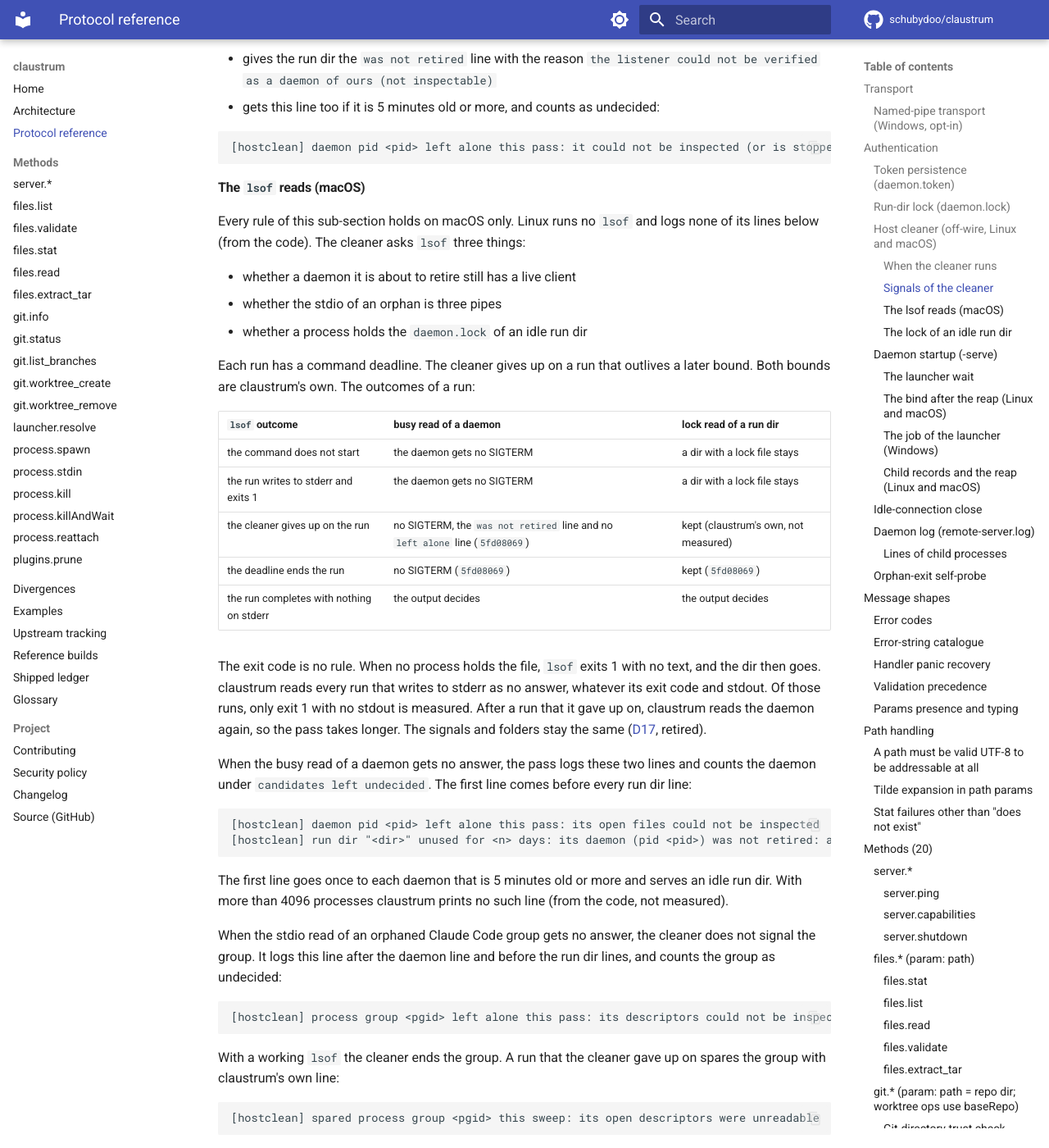
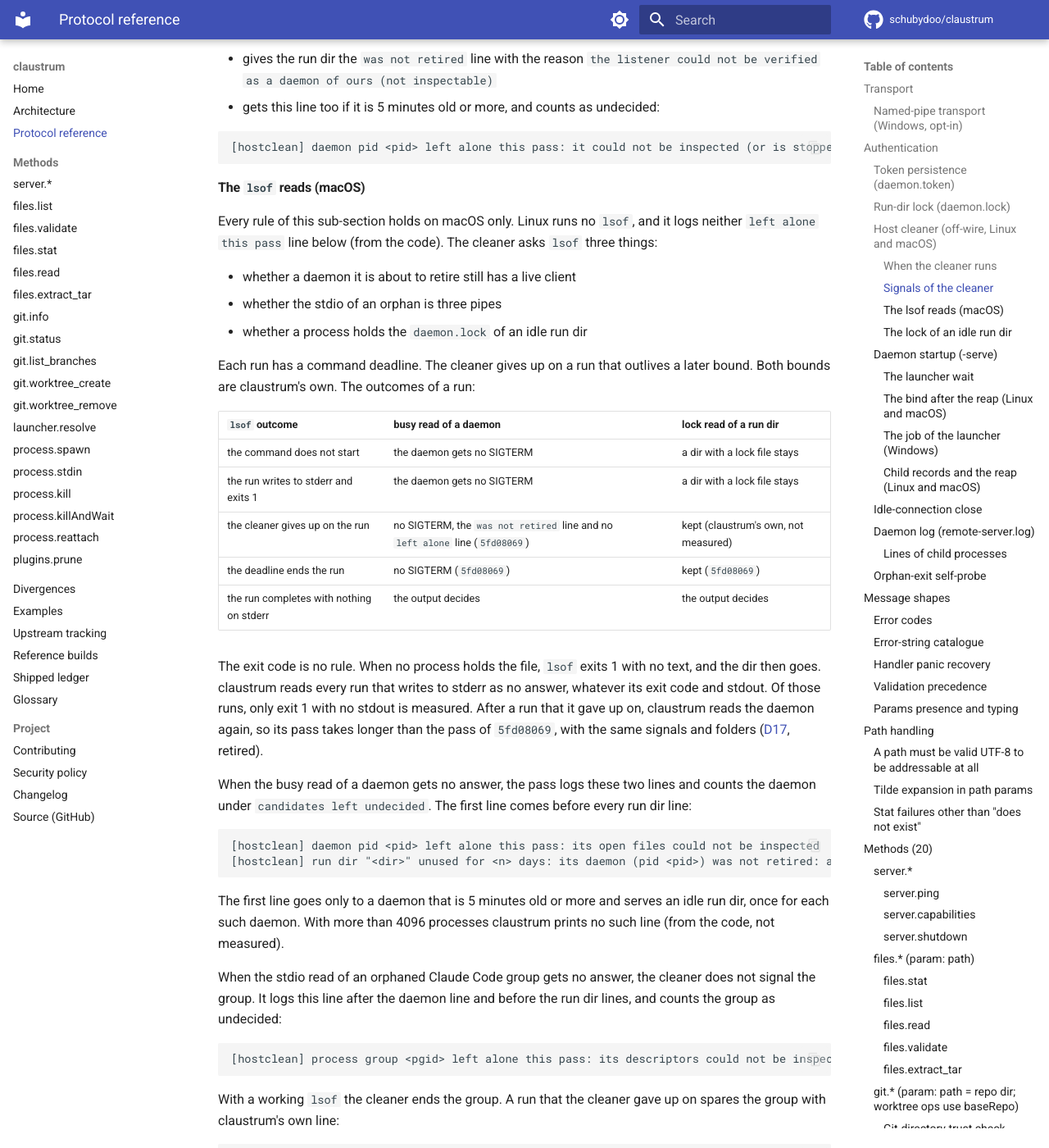
Before and after one commit to schubydoo/claustrum, an MkDocs documentation site: the page built from docs/PROTOCOL.md, in a window 1280 px wide and 1400 px high, scrolled down 7174 px. Shown: the whole window at 82% size. Built offline with MkDocs 1.6.1 and Material for MkDocs 9.7.7, drawn with Linux system fonts in a browser that asks for light colours; comment, search, counter and statistics services are not loaded; some of the changed text lies outside the part shown.

Commit message:
docs: restore the scope and wording of eight host cleaner rules
Co-Authored-By: Claude Opus 5.5 <noreply@anthropic.com>

````diff
--- a/docs/PROTOCOL.md
+++ b/docs/PROTOCOL.md
@@ -297,8 +297,8 @@ measured against `89cb6289` on a Linux VM. A rule that names macOS was measured
 a macOS VM against `89cb6289`. A rule marked `5fd08069` was measured against that
 build.
 
-claustrum links no cleaner on Windows. The Windows reference showed none either,
-in a check with no positive control.
+claustrum links no cleaner on Windows. The Windows references logged no cleaner
+line and changed nothing, in a check with no positive control.
 
 #### When the cleaner runs
 
@@ -365,8 +365,8 @@ On Linux (`5fd08069`) a stopped daemon on an idle run dir:
 
 #### The `lsof` reads (macOS)
 
-Every rule of this sub-section holds on macOS only. Linux runs no `lsof` and logs
-none of its lines below (from the code). The cleaner asks `lsof` three things:
+Every rule of this sub-section holds on macOS only. Linux runs no `lsof`, and it logs
+neither `left alone this pass` line below (from the code). The cleaner asks `lsof` three things:
 
 - whether a daemon it is about to retire still has a live client
 - whether the stdio of an orphan is three pipes
@@ -387,9 +387,9 @@ The exit code is no rule. When no process holds the file, `lsof` exits 1 with no
 text, and the dir then goes. claustrum reads every run that writes to stderr as no
 answer, whatever its exit code and stdout. Of those runs, only exit 1 with no
 stdout is measured.
-After a run that it gave up on, claustrum reads the daemon again, so the pass
-takes longer. The signals and folders stay the same ([D17](DIVERGENCES.md#d17),
-retired).
+After a run that it gave up on, claustrum reads the daemon again, so its pass
+takes longer than the pass of `5fd08069`, with the same signals and folders
+([D17](DIVERGENCES.md#d17), retired).
 
 When the busy read of a daemon gets no answer, the pass logs these two lines and
 counts the daemon under `candidates left undecided`. The first line comes before
@@ -400,8 +400,8 @@ every run dir line:
 [hostclean] run dir "<dir>" unused for <n> days: its daemon (pid <pid>) was not retired: a connection is attached to it right now, or that could not be read: in use after all
 ```
 
-The first line goes once to each daemon that is 5 minutes old or more and serves
-an idle run dir. With more than 4096 processes claustrum prints no such line (from
+The first line goes only to a daemon that is 5 minutes old or more and serves an
+idle run dir, once for each such daemon. With more than 4096 processes claustrum prints no such line (from
 the code, not measured).
 
 When the stdio read of an orphaned Claude Code group gets no answer, the cleaner
@@ -453,10 +453,10 @@ On Linux a lock that cannot be opened, a lock that is no regular file, and lock
 content that is no record keep the dir, with claustrum's own line
 `[hostclean] run dir "<dir>" kept: whether a process holds its run-dir lock could not be determined`.
 On Linux an empty `daemon.lock` is not such content: the dir goes when no live
-process holds it. On Linux (`5fd08069`) the
-`could not be examined` line keeps a dir when `/proc/locks` cannot be read. That
-is for a `daemon.lock` that is a regular file, empty or with a record. A process
-that holds the lock changes nothing there.
+process holds it. On Linux (`5fd08069`),
+when `/proc/locks` cannot be read, a dir whose `daemon.lock` is a regular file,
+empty or with a record, stays with the `could not be examined` line, also when a
+process holds the lock.
 
 ### Daemon startup (`-serve`)
 
````
Also changed, not shown: other parts of docs/PROTOCOL.md (+6 -6 lines).
